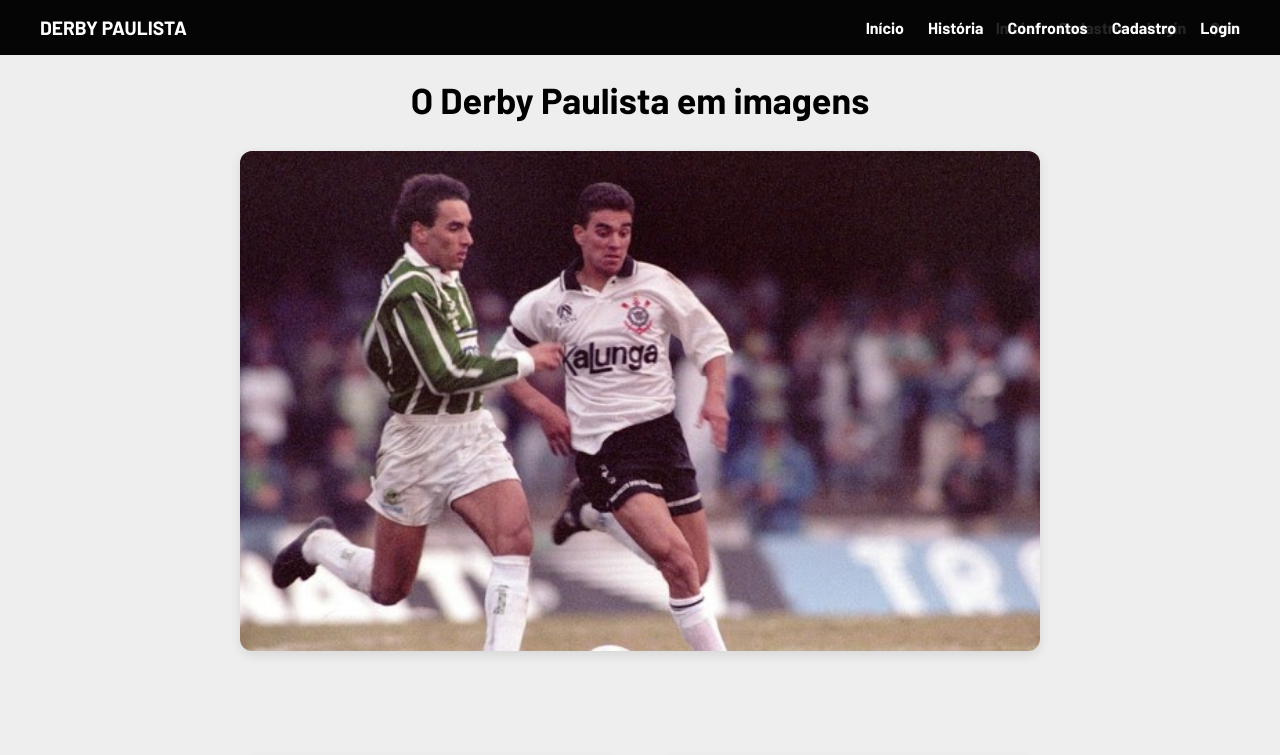
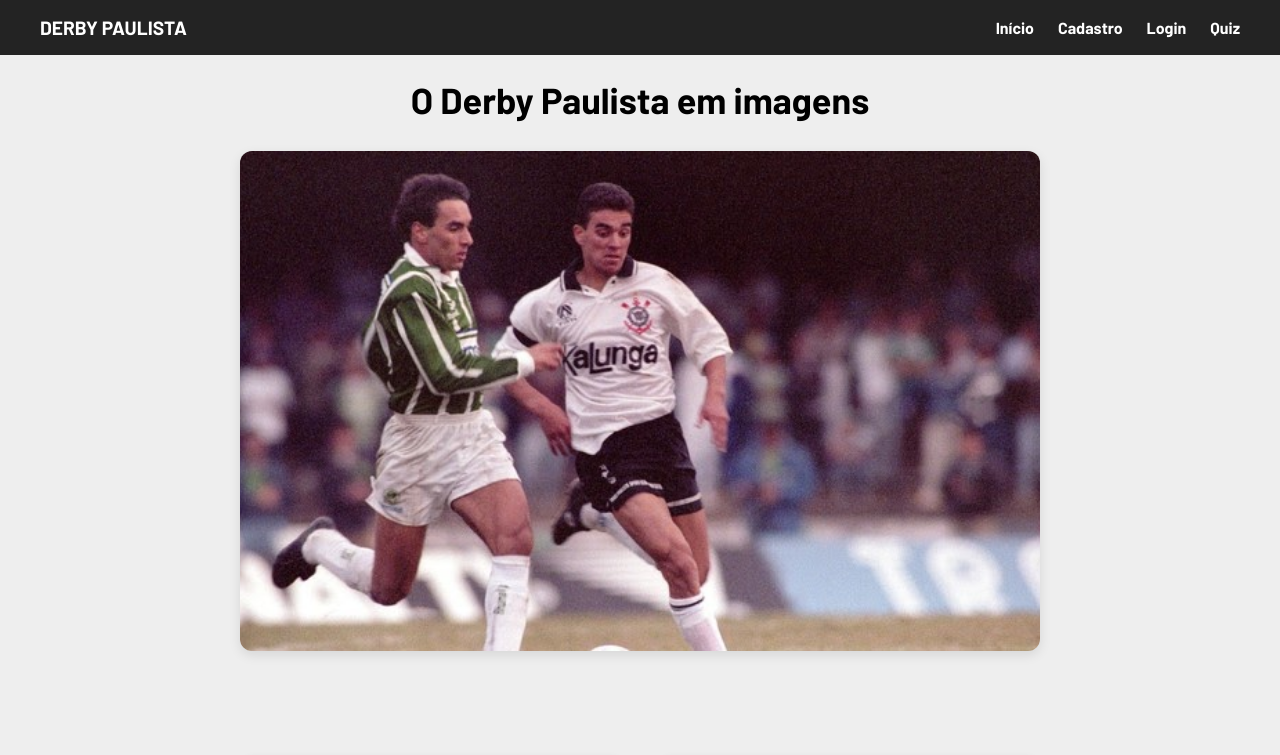
Before and after one commit to kaua-dsilva/classicos-paulistas, a website: page public/index.html in a window 1280 px wide. Shown: the top 755 px of the page. Drawn offline with Linux system fonts and the light colour scheme.

Commit message:
Update index.html

```diff
--- a/public/index.html
+++ b/public/index.html
@@ -68,22 +68,6 @@
           <li><a href="cadastro.html">Cadastro</a></li>
           <li><a href="login.html">Login</a></li>
           <li><a href="quiz.html">Quiz</a></li>
-        </ul>
-      </nav>
-    </div>
-  </header>
-  <header>
-    <div class="header-container">
-      <div class="logo">
-        <h1>DERBY PAULISTA</h1>
-      </div>
-      <nav>
-        <ul class="nav-links">
-          <li><a href="index.html">Início</a></li>
-          <li><a href="#">História</a></li>
-          <li><a href="#">Confrontos</a></li>
-          <li><a href="cadastro.html">Cadastro</a></li>
-          <li><a href="login.html">Login</a></li>
         </ul>
       </nav>
     </div>
```
